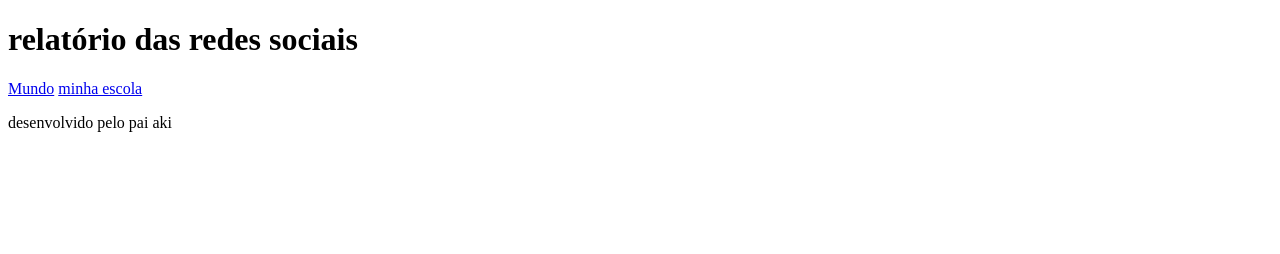
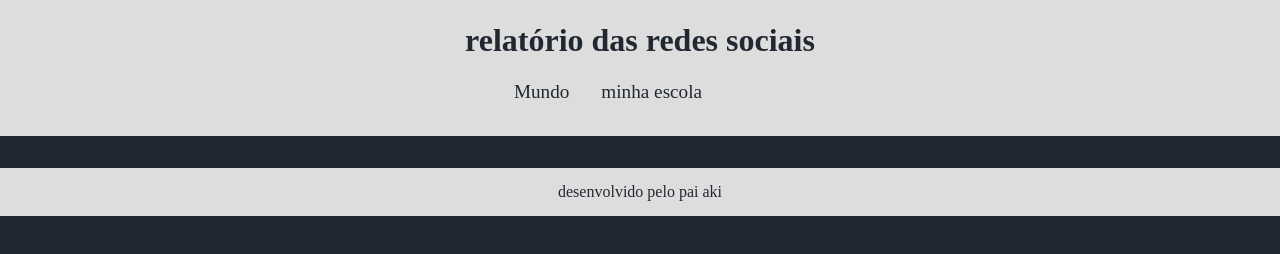
Before and after one commit to wende2006/projeto-grafico, a plain HTML site: page index.html in a window 1280 px wide. Drawn offline with Linux system fonts and the light colour scheme.

Commit message:
Add files via upload

```diff
--- a/style.css
+++ b/style.css
@@ -1,5 +1,52 @@
 @import url('https://fonts.googleapis.com/css2?family=Oswald:wght@200..700&display=swap');
 
 :root{
-
+    --bg-color: #222831;
+    --primary-color:#DDDDDD;
+    --secundary-color:#F05454;
+    --font: "Nunito SAns" sans-serif;
 }
+body{
+    background-color: var(--bg-color);
+    color: var(--primary-color)
+    font-family:var(--font)
+    height:100vh;
+    margin:0
+}
+h1{
+    font-size: 2rem;
+    color: var(--bg-color);
+    font-weight: 700;
+}
+header{
+    background-color: var(--primary-color);
+    text-align: center;
+    padding: 1px;
+}
+    nav{
+        display:flex ;
+        justify-content: center;
+        font-weight: 200;
+        margin: 0rem 2rem 1rem 0rem;
+    }
+    nav a {
+        text-decoration: none;
+        color: var(--bg-color);
+        margin: 0rem 2rem 1rem 0rem;
+        font-size: 1.2rem;
+    }
+    nav a:hover{
+        text-decoration: underline;
+        transform: scale(0.90);
+        transition: transform 0.1s;
+    }
+    footer{
+        display: flex;
+        align-items: center;
+        justify-content: center;
+        background-color: var(--primary-color);
+        color: var(--bg-color);
+        width: 100%;
+        height: 3rem;
+        margin-top: 2rem;
+    }
```
